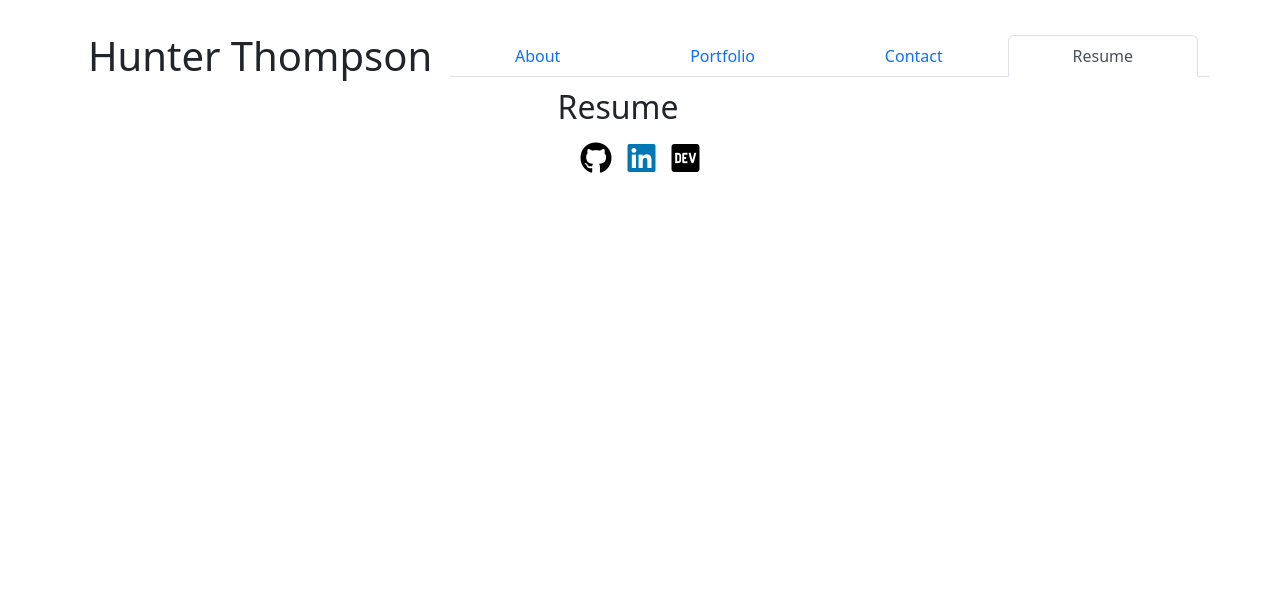
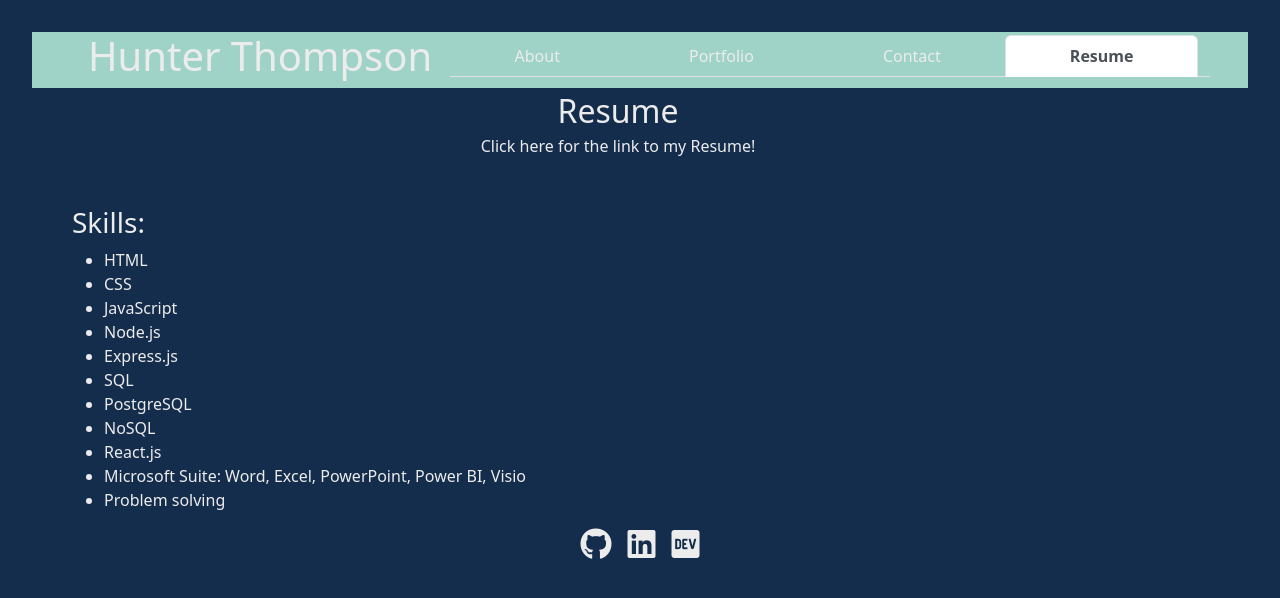
Before and after one commit to hunterthompson025/myReactPortfolio, a React (Vite) app: page /Resume in a window 1280 px wide. Shown: the top 598 px of the page. Built offline with nearby package versions, Linux system fonts and the light colour scheme.

Commit message:
This commit finishes up the styling and the final details like adding the github link to the portfolio page.

```diff
--- a/src/App.css
+++ b/src/App.css
@@ -1,3 +1,10 @@
+:root {
+  --dark-background: #142d4c;
+  --font-text: #ececec;
+  --navbar-background: #9fd3c7;
+  --footer-background: #385170;
+}
+
 #root {
   max-width: 1280px;
   margin: 0 auto;
@@ -5,17 +12,54 @@
   text-align: center;
 }
 
-.github-icon {
-  color: black;
+.nav-header {
+  background-color: var(--navbar-background);
+  color: var(--font-text);
 }
 
-.linkedin-icon {
-  color: #0077b5;
+body {
+  background-color: var(--dark-background);
+  color: var(--font-text);
+  margin: 0;
+  padding: 0;
 }
 
+a {
+  color: var(--font-text);
+  text-decoration: none; /* Optional: removes the underline from the links */
+}
+
+a:hover {
+  text-decoration: underline; /* Optional: adds underline on hover */
+}
+
+.nav-link {
+  color: var(--font-text);
+  text-decoration: none;
+}
+
+.nav-link.active {
+  font-weight: bold;
+  color: var(--font-text); /* Ensure active links also use the same color */
+}
+
+.nav-link:hover {
+  text-decoration: underline; /* Optional: adds underline on hover */
+}
+
+.github-icon,
+.linkedin-icon,
 .dev-icon {
-  color: black;
+  color: var(--font-text);
 }
+
+.github-icon:hover,
+.linkedin-icon:hover,
+.dev-icon:hover {
+  color: var(--font-text);
+  opacity: 0.8; /* Optional: adds a slight opacity effect on hover */
+}
+
 
 .portfolio-container {
   display: flex;
--- a/src/components/Form.jsx
+++ b/src/components/Form.jsx
@@ -106,7 +106,7 @@ function Form() {
             </form>
             {errorMessage && (
                 <div>
-                    <p className="error-text">{errorMessage}</p>
+                    <p className="error-text text-start">{errorMessage}</p>
                 </div>
             )}
         </div>
--- a/src/components/NavTabs.jsx
+++ b/src/components/NavTabs.jsx
@@ -4,7 +4,7 @@ function NavTabs() {
     const currentPage = useLocation().pathname;
 
     return (
-        <header>
+        <header className='nav-header'>
             <div className="container">
                 <div className="row align-items-center">
                     <h1 className="col-4">Hunter Thompson</h1>
--- a/src/pages/About.jsx
+++ b/src/pages/About.jsx
@@ -1,6 +1,6 @@
 export default function About() {
   return (
-    <div>
+    <div className="text-center">
       <h2 className="mb-4">About Me</h2>
       <img className='mb-4' src='./src/assets/images/headshot-small.jpg' alt="Headshot image" />
       <p className="mb-4">
--- a/src/pages/Portfolio.jsx
+++ b/src/pages/Portfolio.jsx
@@ -3,32 +3,38 @@ const Portfolio = () => {
     {
       title: 'Timber Time - JavaScript',
       imageUrl: './assets/images/timberTime.jpg',
-      link: 'https://hunterthompson025.github.io/M4homework-JavaScript-BlogSite/'
+      link: 'https://hunterthompson025.github.io/M4homework-JavaScript-BlogSite/',
+      gitHubLink: 'https://github.com/hunterthompson025/M4homework-JavaScript-BlogSite'
     },
     {
       title: 'Weather Dashboard - API, JavaScript',
       imageUrl: './assets/images/weatherAPI.jpg',
-      link: 'https://hunterthompson025.github.io/Module6homework-WeatherDashboard-API/'
+      link: 'https://hunterthompson025.github.io/Module6homework-WeatherDashboard-API/',
+      gitHubLink: 'https://github.com/hunterthompson025/Module6homework-WeatherDashboard-API'
     },
     {
       title: 'PWA Quill - IndexedDB, MongoDB',
       imageUrl: './assets/images/pwaQuill.jpg',
-      link: 'https://pwa-quill-indexeddb-texteditor.onrender.com'
+      link: 'https://pwa-quill-indexeddb-texteditor.onrender.com',
+      gitHubLink: 'https://github.com/hunterthompson025/PWA_Quill-IndexedDB-TextEditor'
     },
     {
       title: 'mixologyGenie - JavaScript',
       imageUrl: './assets/images/mixologyGenie.jpg',
-      link: 'https://bmist41.github.io/Mixology-Genie/'
+      link: 'https://bmist41.github.io/Mixology-Genie/',
+      gitHubLink: 'https://github.com/bmist41/Mixology-Genie'
     },
     {
       title: 'From A To B - Express, Node.js',
       imageUrl: './assets/images/fromAToB.jpg',
-      link: 'https://github.com/hunterthompson025/From_A_to_B'
+      link: 'https://github.com/hunterthompson025/From_A_to_B',
+      gitHubLink: 'https://github.com/hunterthompson025/From_A_to_B'
     },
     {
       title: 'Sawdust Social - NoSQL, MongoDB',
       imageUrl: './assets/images/sawdustSocial.jpg',
-      link: 'https://github.com/hunterthompson025/SawdustSocial-NoSQL-MongoDB'
+      link: 'https://github.com/hunterthompson025/SawdustSocial-NoSQL-MongoDB',
+      gitHubLink: 'https://github.com/hunterthompson025/SawdustSocial-NoSQL-MongoDB'
     }
   ];
 
@@ -40,6 +46,7 @@ const Portfolio = () => {
             <img src={item.imageUrl} alt={item.title} className="portfolio-image" />
             <h3 className="portfolio-title">{item.title}</h3>
           </a>
+          <a href={item.gitHubLink}><h3 className="portfolio-title">GitHub Repository</h3></a>
         </div>
       ))}
     </div>
--- a/src/pages/Resume.jsx
+++ b/src/pages/Resume.jsx
@@ -2,7 +2,24 @@ export default function Resume() {
 
     return (
         <div>
-            <h2>Resume</h2>
+            <h2 className="my-1">Resume</h2>
+            <a className="mb-5" href="https://docs.google.com/document/d/1PfIlpfTJ1JSI8ONWs1xfj9n8lBv2LaWa/edit?usp=drive_link&ouid=115693923719144225092&rtpof=true&sd=true">Click here for the link to my Resume!</a>
+            <div className="container mt-5 text-start border-box">
+                <h3>Skills:</h3>
+                <ul>
+                    <li>HTML</li>
+                    <li>CSS</li>
+                    <li>JavaScript</li>
+                    <li>Node.js</li>
+                    <li>Express.js</li>
+                    <li>SQL</li>
+                    <li>PostgreSQL</li>
+                    <li>NoSQL</li>
+                    <li>React.js</li>
+                    <li>Microsoft Suite: Word, Excel, PowerPoint, Power BI, Visio</li>
+                    <li>Problem solving</li>
+                </ul>
+            </div>
         </div>
     );
 }
```
Also changed, not shown: public/assets/images/weatherAPI.jpg.
